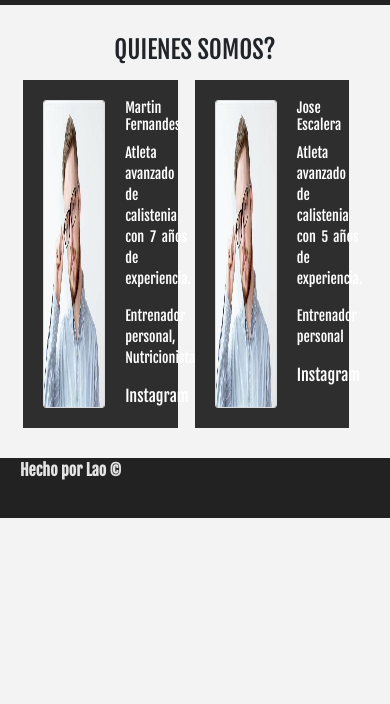
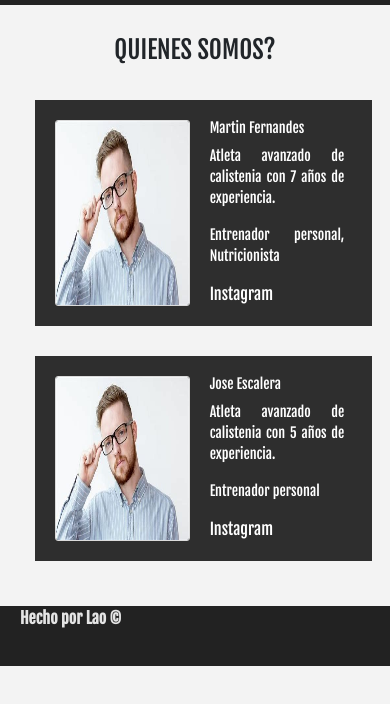
Before and after one commit to lao7272/project-calisthenics, a website: page pages/team.html in a window 390 px wide. Shown: the part 84-788 px from the top of the page. Drawn offline with nearby package versions, Linux system fonts and the light colour scheme; a web font is replaced by a local one.

Commit message:
Corregi los errores de team.html

```diff
--- a/scss/_querys.scss
+++ b/scss/_querys.scss
@@ -19,7 +19,6 @@
     }
     .indexAside{
       width: 100%;
-      margin: 20px 20px;
     }
     .linkProgram{
       width: 80%;
@@ -49,6 +48,11 @@
 
 
     /* TEAM.HTML */
+    .profiles{
+      display: flex;
+      flex-direction: column;
+      margin: 20px;
+    }
     /* CONTACT.HTML */
 
     .contact {
--- a/scss/_team.scss
+++ b/scss/_team.scss
@@ -4,6 +4,7 @@
 .sectionTeam{
   width: 100%;
   margin-top: 30px;
+  width: 100%;
 }
 .teamTitle{
   font-size: 25px;
@@ -12,18 +13,18 @@
   margin-bottom: 15px;
 }
 .profiles{
-  margin:0 auto;
-  display: grid;
-  grid-template-columns: 1fr 1fr;
-  width: 88%;
+  width: 94%;
+  margin: 0 auto;
+  display: flex;
+  justify-content: space-between;
 }
 .profile{
+  margin: 15px;
+  background-color: $bgcolorTwo;
   display: flex;
-  flex-direction: row;
-  background-color: $bgcolorTwo;
-  max-width: 90%;
   img{
     width: 40%;
+    height: auto;
     margin: 20px 0 20px 20px;
     border-radius: 3px;
     border: solid 1px #dbdbdb;
```
Also changed, not shown: css/style.css.
